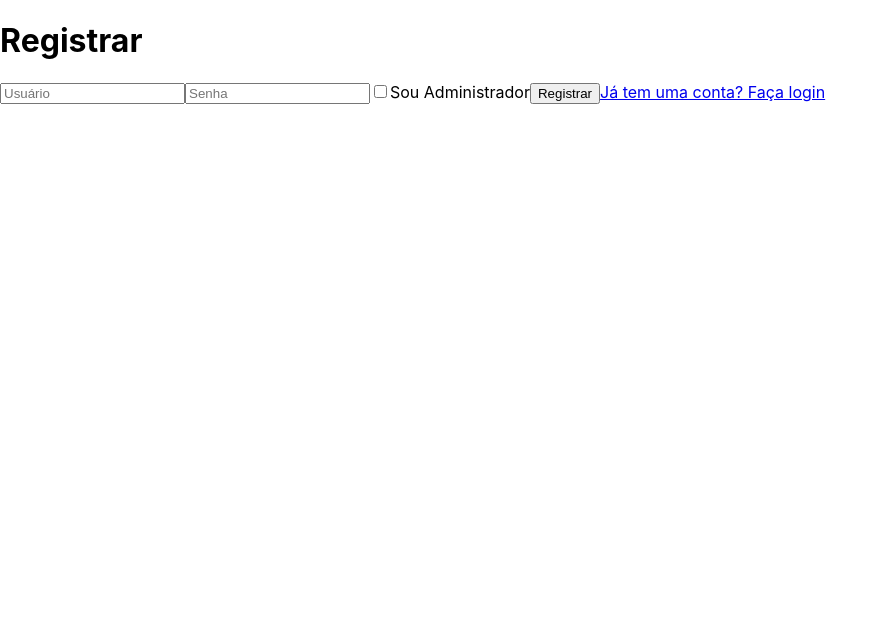
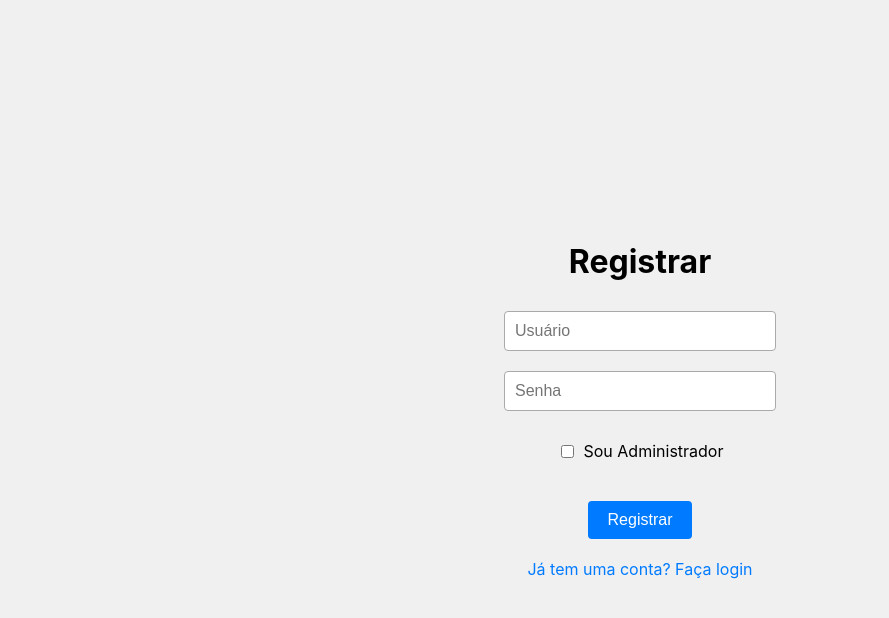
Before and after one commit to ericxlima/soft, a React (Create React App) app in the folder frontend/: page /register in a window 1280 px wide. Shown: the top 618 px of the page, without its empty margins (0-889 px from the left). Built offline with nearby package versions, Linux system fonts and the light colour scheme.

Commit message:
style: add styles to login and register page

```diff
--- a/frontend/src/pages/LoginPage/index.js
+++ b/frontend/src/pages/LoginPage/index.js
@@ -2,6 +2,15 @@ import React, { useState } from 'react';
 import { Link } from 'react-router-dom';
 import api from '../../services/api';
 import { useNavigate } from 'react-router-dom';
+
+// Importando os estilos
+import {
+  Container,
+  Title,
+  StyledInput,
+  StyledButton,
+  StyledLink
+} from './styles';
 
 function LoginPage() {
   const [username, setUsername] = useState('');
@@ -24,23 +33,23 @@ function LoginPage() {
   };
 
   return (
-    <div>
-      <h1>Login</h1>
+    <Container>
+      <Title>Login</Title>
       {error && <p>{error}</p>}
-      <input
+      <StyledInput
         value={username}
         onChange={(e) => setUsername(e.target.value)}
         placeholder="Usuário"
       />
-      <input
+      <StyledInput
         type="password"
         value={password}
         onChange={(e) => setPassword(e.target.value)}
         placeholder="Senha"
       />
-      <button onClick={handleLogin}>Login</button>
-      <Link to="/register">Não tem uma conta? Registre-se</Link>
-    </div>
+      <StyledButton onClick={handleLogin}>Login</StyledButton>
+      <StyledLink as={Link} to="/register">Não tem uma conta? Registre-se</StyledLink>
+    </Container>
   );
 }
 
--- /dev/null
+++ b/frontend/src/pages/LoginPage/styles.js
@@ -0,0 +1,39 @@
+import styled from 'styled-components';
+
+export const Container = styled.div`
+  display: flex;
+  flex-direction: column;
+  align-items: center;
+  justify-content: center;
+  height: 100vh;
+  background: #f0f0f0;
+`;
+
+export const Title = styled.h1`
+  margin-bottom: 20px;
+`;
+
+export const StyledInput = styled.input`
+  margin: 10px 0;
+  padding: 10px;
+  width: 250px;
+  font-size: 16px;
+  border: 1px solid #aaa;
+  border-radius: 4px;
+`;
+
+export const StyledButton = styled.button`
+  margin: 20px 0;
+  padding: 10px 20px;
+  background: #007BFF;
+  color: #fff;
+  font-size: 16px;
+  border: none;
+  border-radius: 4px;
+  cursor: pointer;
+`;
+
+export const StyledLink = styled.a`
+  color: #007BFF;
+  text-decoration: none;
+`;
--- a/frontend/src/pages/RegisterPage/index.js
+++ b/frontend/src/pages/RegisterPage/index.js
@@ -1,9 +1,21 @@
 import React, { useState } from 'react';
 import api from '../../services/api';
-import { useNavigate } from 'react-router-dom';
-import { Link } from 'react-router-dom';
+import { useNavigate, Link } from 'react-router-dom';
+
+// Importando os estilos
+import {
+  Container,
+  Title,
+  StyledInput,
+  StyledButton,
+  StyledLink,
+  CheckboxWrapper,
+  StyledCheckbox,
+  StyledLabel
+} from './styles';
 
 function RegisterPage() {
+
   const [username, setUsername] = useState('');
   const [password, setPassword] = useState('');
   const [is_admin, setIsAdmin] = useState(false);
@@ -20,29 +32,31 @@ function RegisterPage() {
   };
 
   return (
-    <div>
-      <h1>Registrar</h1>
+    <Container>
+      <Title>Registrar</Title>
       {error && <p>{error}</p>}
-      <input
+      <StyledInput
         value={username}
         onChange={(e) => setUsername(e.target.value)}
         placeholder="Usuário"
       />
-      <input
+      <StyledInput
         type="password"
         value={password}
         onChange={(e) => setPassword(e.target.value)}
         placeholder="Senha"
       />
-      <input
-        type="checkbox"
-        checked={is_admin}
-        onChange={(e) => setIsAdmin(e.target.checked)}
-      />
-      <label>Sou Administrador</label>
-      <button onClick={handleRegister}>Registrar</button>
-      <Link to="/login">Já tem uma conta? Faça login</Link>
-    </div>
+      <CheckboxWrapper>
+        <StyledCheckbox
+          type="checkbox"
+          checked={is_admin}
+          onChange={(e) => setIsAdmin(e.target.checked)}
+        />
+        <StyledLabel>Sou Administrador</StyledLabel>
+      </CheckboxWrapper>
+      <StyledButton onClick={handleRegister}>Registrar</StyledButton>
+      <StyledLink as={Link} to="/login">Já tem uma conta? Faça login</StyledLink>
+    </Container>
   );
 }
 
--- /dev/null
+++ b/frontend/src/pages/RegisterPage/styles.js
@@ -0,0 +1,58 @@
+import styled from 'styled-components';
+
+export const Container = styled.div`
+  display: flex;
+  flex-direction: column;
+  align-items: center;
+  justify-content: center;
+  height: 100vh;
+  background: #f0f0f0;
+`;
+
+export const Title = styled.h1`
+  margin-bottom: 20px;
+`;
+
+export const StyledInput = styled.input`
+  margin: 10px 0;
+  padding: 10px;
+  width: 250px;
+  font-size: 16px;
+  border: 1px solid #aaa;
+  border-radius: 4px;
+`;
+
+export const StyledButton = styled.button`
+  margin: 20px 0;
+  padding: 10px 20px;
+  background: #007BFF;
+  color: #fff;
+  font-size: 16px;
+  border: none;
+  border-radius: 4px;
+  cursor: pointer;
+`;
+
+export const StyledLink = styled.a`
+  color: #007BFF;
+  text-decoration: none;
+`;
+
+export const CheckboxWrapper = styled.div`
+  margin: 20px 0;
+  display: flex;
+  align-items: center;
+
+  input {
+    margin-right: 10px;
+  }
+`;
+
+export const StyledCheckbox = styled.input`
+  cursor: pointer;
+`;
+
+export const StyledLabel = styled.label`
+  font-size: 16px;
+  cursor: pointer;
+`;
```
